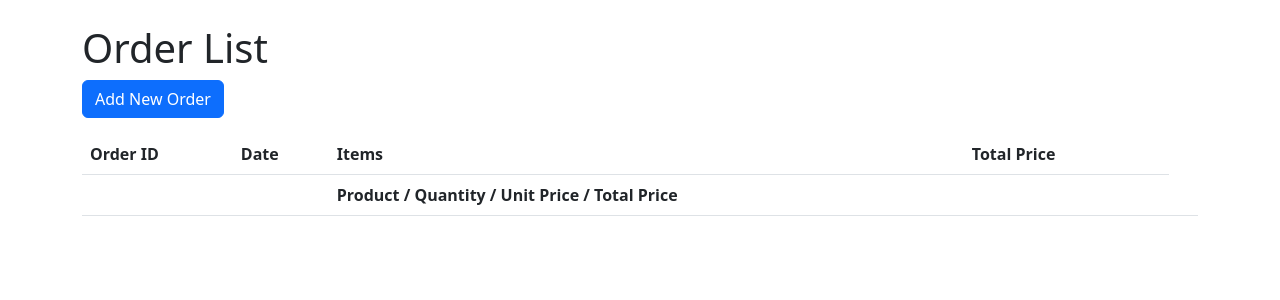
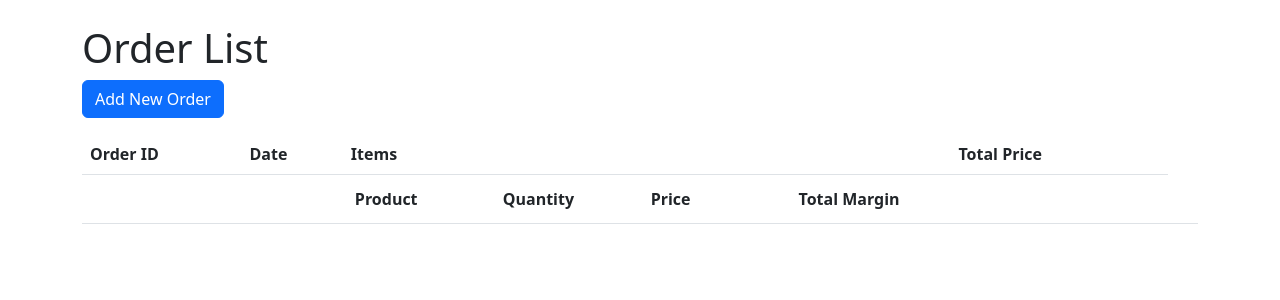
Before and after one commit to bombilo51/vivit_share, a Flask app: page /order/list in a window 1280 px wide. Shown: the part 56-356 px from the top of the page. Run offline with Flask 3, Linux system fonts and the light colour scheme; the visitor is signed in with stand-in values (Sample User, id 1); data that the repository does not hold is empty; some libraries are stand-ins or nearby versions.

Commit message:
Add margin column to orders list Fix adding same products in several rows

```diff
--- a/app/order/routes.py
+++ b/app/order/routes.py
@@ -4,7 +4,8 @@ from . import order
 from ..extensions import db
 from ..models import Order, OrderItem, Product
 from datetime import datetime
-
+from collections import defaultdict
+from decimal import Decimal
 
 
 @order.route("/list", methods=["GET"])
@@ -17,24 +18,52 @@ def orders_list():
 @login_required
 def add_order():
     products = Product.query.order_by(Product.name).all()
+
     if request.method == "POST":
-        date = request.form.get("date")
+        date_str = request.form.get("date")
+        if not date_str:
+            return 400, "Date is required"
+
         product_ids = request.form.getlist("product[]")
         quantities = request.form.getlist("quantity[]")
         unit_prices = request.form.getlist("unitPrice[]")
 
-        new_order = Order()
-        new_order.created_at = datetime.fromisoformat(date)
+        created_at = datetime.fromisoformat(date_str)
 
-        for product_id, quantity, unit_price in zip(
-            product_ids, quantities, unit_prices
-        ):
-            if product_id and int(quantity) > 0:
-                product = next((p for p in products if p.id == int(product_id)), None)
-                if product:
-                    new_order.add_product(
-                        product=product, quantity=int(quantity), unit_price=unit_price
-                    )
+        # Aggregate per product_id to avoid duplicates
+        aggregated = defaultdict(lambda: {"quantity": 0, "unit_price": None})
+
+        for pid, qty, price in zip(product_ids, quantities, unit_prices):
+            if not pid or int(qty) <= 0:
+                continue
+
+            pid = int(pid)
+            aggregated[pid]["quantity"] += int(qty)
+
+            # Keep last price or enforce consistency check
+            aggregated[pid]["unit_price"] = Decimal(price)
+
+        if not aggregated:
+            return 400, "Order must contain at least one product"
+
+        # Fetch only needed products
+        product_map = {
+            p.id: p
+            for p in Product.query.filter(Product.id.in_(aggregated.keys()))
+        }
+
+        new_order = Order(created_at=created_at)
+
+        for pid, data in aggregated.items():
+            product = product_map.get(pid)
+            if not product:
+                continue
+
+            new_order.add_product(
+                product=product,
+                quantity=data["quantity"],
+                unit_price=data["unit_price"],
+            )
 
         db.session.add(new_order)
         db.session.commit()
@@ -42,6 +71,7 @@ def add_order():
         return redirect(url_for("order.orders_list"))
 
     return render_template("order/add.html", products=products)
+
 
 @order.route("/edit/<int:order_id>", methods=["GET", "POST"])
 @login_required
--- a/app/templates/order/list.html
+++ b/app/templates/order/list.html
@@ -16,22 +16,36 @@
             <th>Total Price</th>
             <th></th>
         </tr>
+        </thead>
+        <tbody>
         <tr>
             <th></th>
             <th></th>
-            <th>Product / Quantity / Unit Price / Total Price</th>
+            <th>
+                <table class="table table-sm table-borderless mb-0">
+                    <colgroup>
+                        <col class="w-25">
+                        <col class="w-25">
+                        <col class="w-25">
+                        <col class="w-25">
+                    </colgroup>
+                    <tr>
+                        <td>Product</td>
+                        <td>Quantity</td>
+                        <td>Price</td>
+                        <td>Total Margin</td>
+                    </tr>
+                </table>
+            </th>
             <th></th>
             <th></th>
             <th></th>
         </tr>
-    </thead>
-    <tbody>
         {% for order in orders %}
-        <tr id="orderRow-{{order.id}}">
+            <tr id="orderRow-{{ order.id }}">
                 <td>{{ order.id }}</td>
                 <td>{{ order.created_at.strftime('%d-%m-%Y %H:%M:%S') }}</td>
                 <td>
-                <ul class="list-group">
                     <table class="table table-sm table-borderless mb-0">
                         <colgroup>
                             <col class="w-25">
@@ -43,16 +57,16 @@
                             <tr>
                                 <td>{{ item.product.name }}</td>
                                 <td>x{{ item.quantity }}</td>
-                            <td>{{ '%.2f' | format(item.unit_price) }} UAH</td>
                                 <td>{{ '%.2f' | format(item.unit_price * item.quantity) }} UAH</td>
+                                <td>{{ '%.2f' | format(item.product.margin * item.quantity) }} UAH</td>
                             </tr>
                         {% endfor %}
                     </table>
-                </ul>
                 </td>
                 <td>{{ '%.2f' | format(order.total) }} UAH</td>
                 <td>
-                <a href="{{ url_for('order.edit_order', order_id=order.id) }}" class="btn btn-sm btn-warning">Edit</a>
+                    <a href="{{ url_for('order.edit_order', order_id=order.id) }}"
+                       class="btn btn-sm btn-warning">Edit</a>
                     <a onclick="deleteOrder({{ order.id }})" class="btn btn-sm btn-danger">Delete</a>
                 </td>
             </tr>
```
Also changed, not shown: app/static/js/order/add.js (+7 -3 lines), app/templates/order/add.html (+11 -4 lines). Lines whose indentation alone changed are shown as unchanged.
